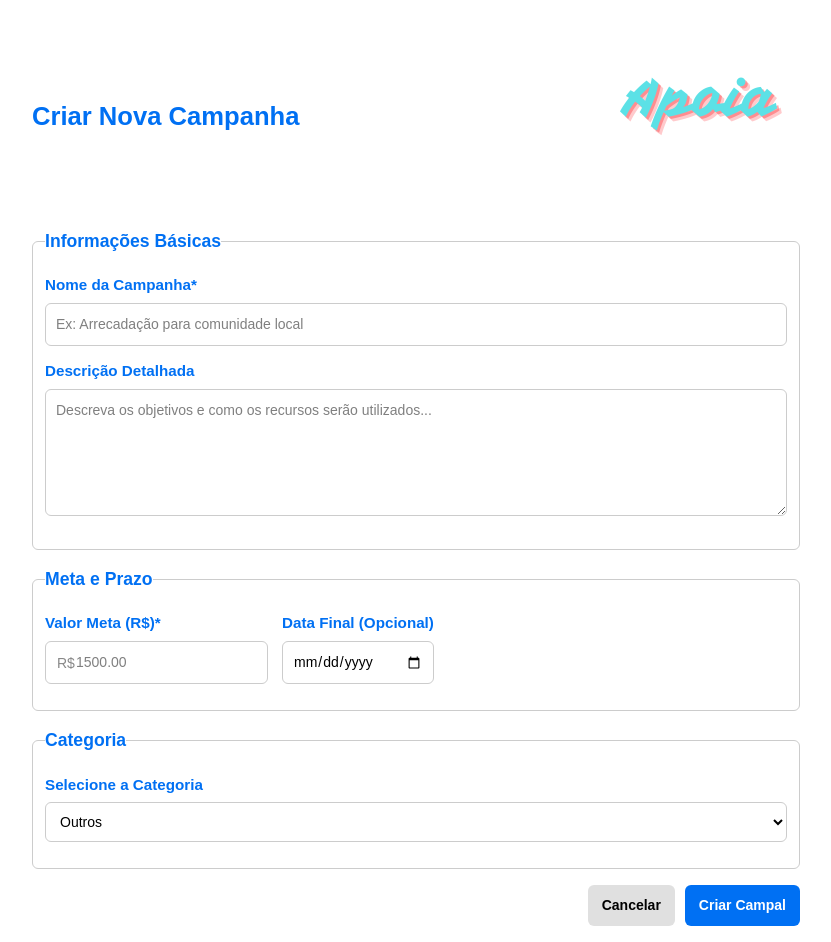
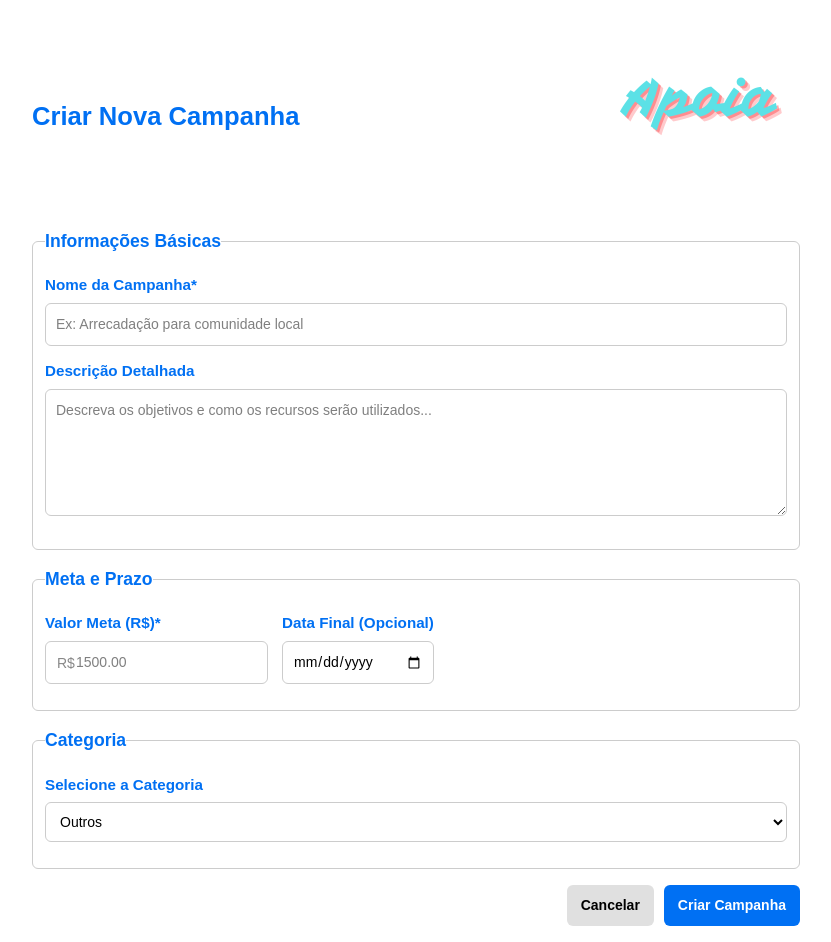
Before and after one commit to cfmiila/apoia, a Next.js app in the folder frontend/apoia-app/: page /painel-ong/criar-campanha in a window 1280 px wide. Shown: the whole page, without its empty margins (224-1055 px from the left). Built offline with nearby package versions, Linux system fonts and the light colour scheme.

Commit message:
Corrige erros de digitação nos textos da criação e edição de campanha

```diff
--- a/frontend/apoia-app/src/app/painel-ong/criar-campanha/page.js
+++ b/frontend/apoia-app/src/app/painel-ong/criar-campanha/page.js
@@ -223,7 +223,7 @@ export default function CriarCampanha() {
                   <span style={styles.spinner}></span>
                   Enviando...
                 </>
-              ) : 'Criar Campal'}
+              ) : 'Criar Campanha'}
             </button>
           </div>
         </form>
--- a/frontend/apoia-app/src/app/painel-ong/editar-campanha/page.js
+++ b/frontend/apoia-app/src/app/painel-ong/editar-campanha/page.js
@@ -116,7 +116,7 @@ export default function EditarCampanha() {
         />
 
         <label htmlFor="dataFim" style={styles.label}>
-          Data de Térmo:
+          Data de Término:
         </label>
         <input
           id="dataFim"
```
Also changed, not shown: frontend/apoia-app/src/app/painel-ong/page.js (+0 -7 lines).
